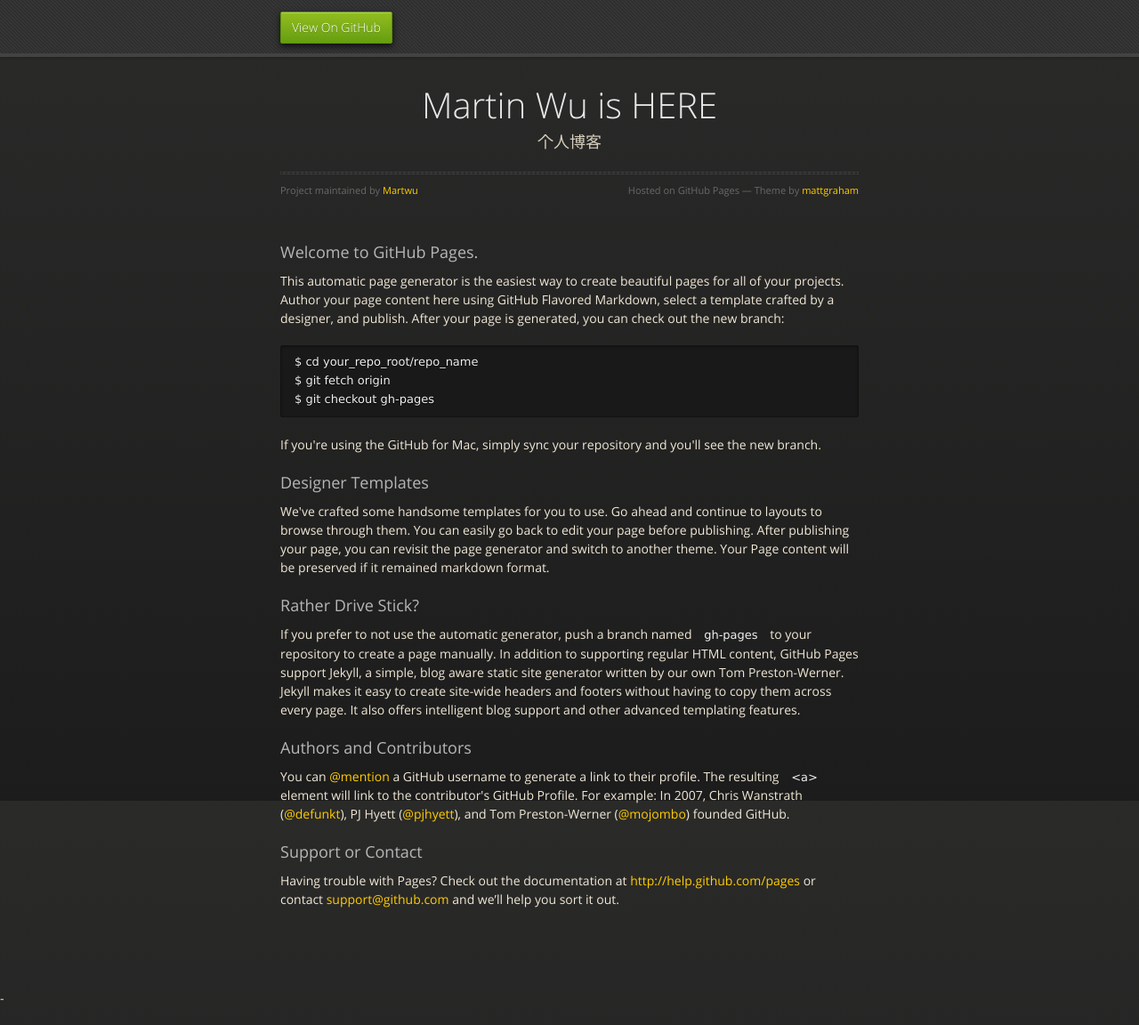
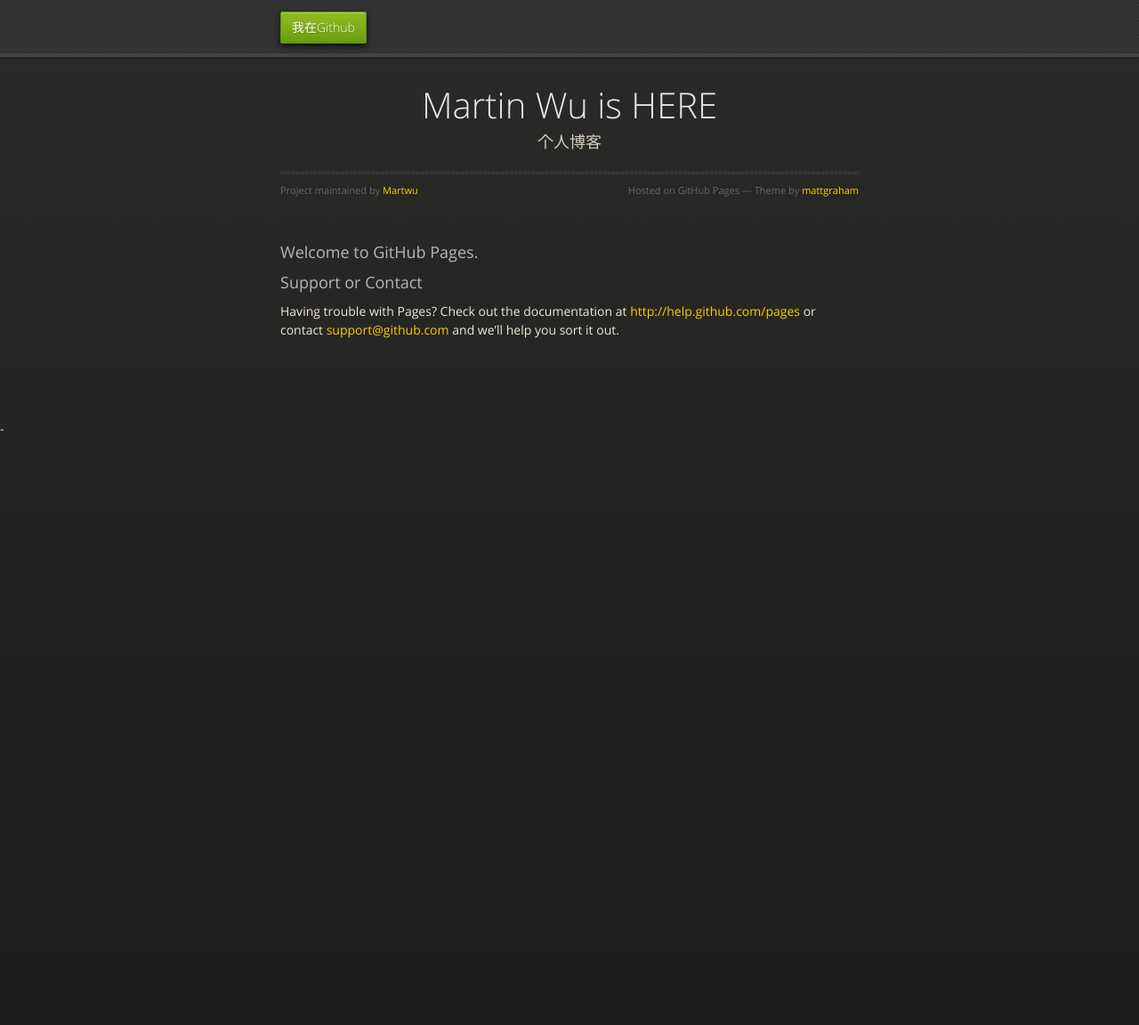
Before and after one commit to Martwu/Martwu.github.io, a Jekyll site: the page index.html, which Jekyll copies as it is, in a window 1280 px wide and 1152 px high. Shown: the whole window at 89% size. Built offline with Jekyll 4.4.1, drawn with Linux system fonts in a browser that asks for light colours; nearby versions of some CDN libraries.

Commit message:
测试，试图认识html语法

```diff
--- a/index.html
+++ b/index.html
@@ -20,7 +20,7 @@
     <body>
         <div id="header">
             <nav>
-            <li class="fork"><a href="https://github.com/Martwu">View On GitHub</a></li>
+            <li class="fork"><a href="https://github.com/Martwu">我在Github</a></li>
             </nav>
         </div><!-- end header -->
 
@@ -37,29 +37,6 @@
 
             <h3>Welcome to GitHub Pages.</h3>
 
-            <p>This automatic page generator is the easiest way to create beautiful pages for all of your projects. Author your page content here using GitHub Flavored Markdown, select a template crafted by a designer, and publish. After your page is generated, you can check out the new branch:</p>
-
-
-
-            <pre><code>$ cd your_repo_root/repo_name
-$ git fetch origin
-$ git checkout gh-pages
-</code></pre>
-
-            <p>If you're using the GitHub for Mac, simply sync your repository and you'll see the new branch.</p>
-
-            <h3>Designer Templates</h3>
-
-            <p>We've crafted some handsome templates for you to use. Go ahead and continue to layouts to browse through them. You can easily go back to edit your page before publishing. After publishing your page, you can revisit the page generator and switch to another theme. Your Page content will be preserved if it remained markdown format.</p>
-
-            <h3>Rather Drive Stick?</h3>
-
-            <p>If you prefer to not use the automatic generator, push a branch named <code>gh-pages</code> to your repository to create a page manually. In addition to supporting regular HTML content, GitHub Pages support Jekyll, a simple, blog aware static site generator written by our own Tom Preston-Werner. Jekyll makes it easy to create site-wide headers and footers without having to copy them across every page. It also offers intelligent blog support and other advanced templating features.</p>
-
-            <h3>Authors and Contributors</h3>
-
-            <p>You can <a href="https://github.com/blog/821" class="user-mention">@mention</a> a GitHub username to generate a link to their profile. The resulting <code>&lt;a&gt;</code> element will link to the contributor's GitHub Profile. For example: In 2007, Chris Wanstrath (<a href="https://github.com/defunkt" class="user-mention">@defunkt</a>), PJ Hyett (<a href="https://github.com/pjhyett" class="user-mention">@pjhyett</a>), and Tom Preston-Werner (<a href="https://github.com/mojombo" class="user-mention">@mojombo</a>) founded GitHub.</p>
-
             <h3>Support or Contact</h3>
 
             <p>Having trouble with Pages? Check out the documentation at <a href="http://help.github.com/pages">http://help.github.com/pages</a> or contact <a href="mailto:support@github.com">support@github.com</a> and we’ll help you sort it out.</p>
```
